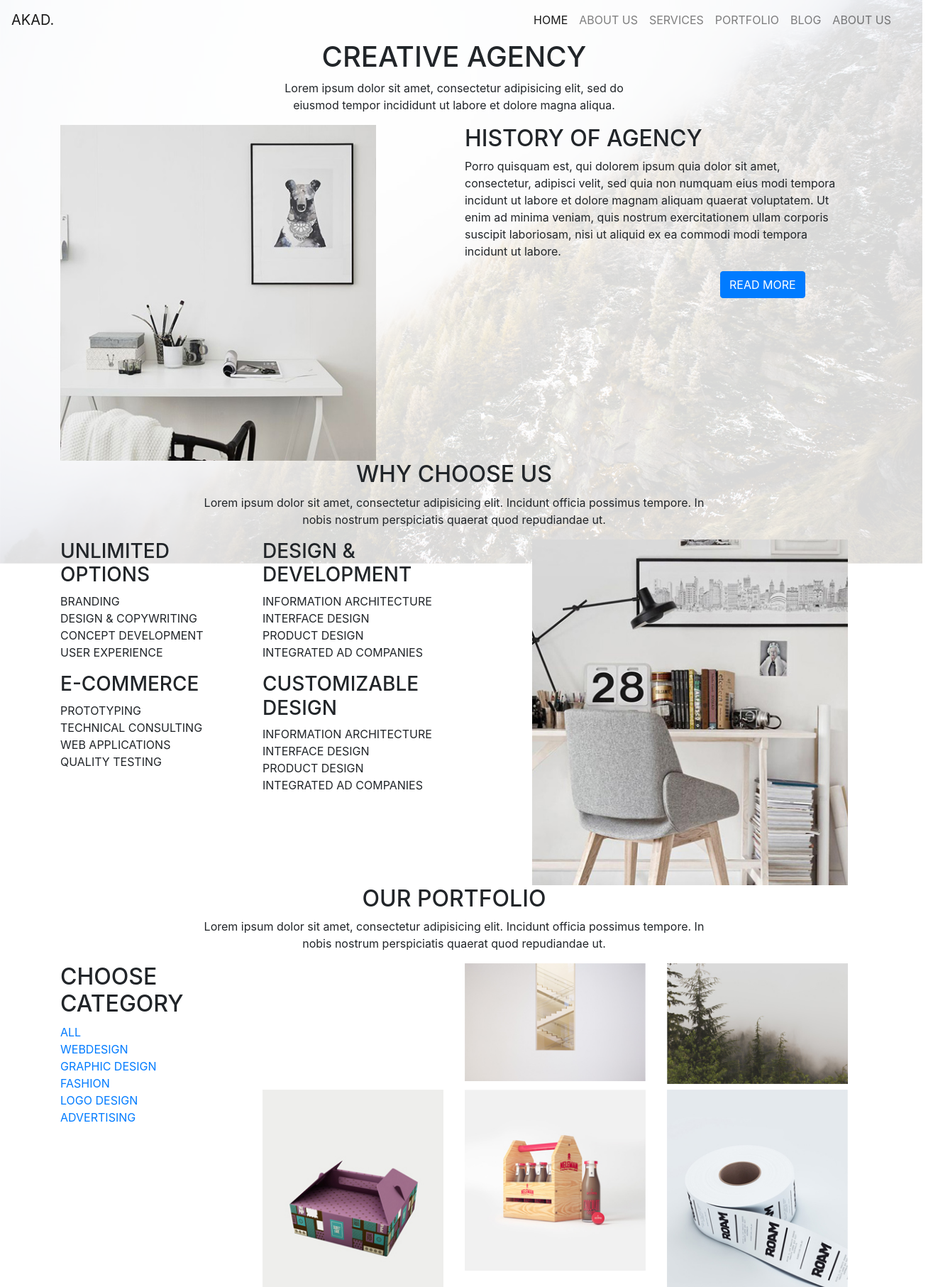
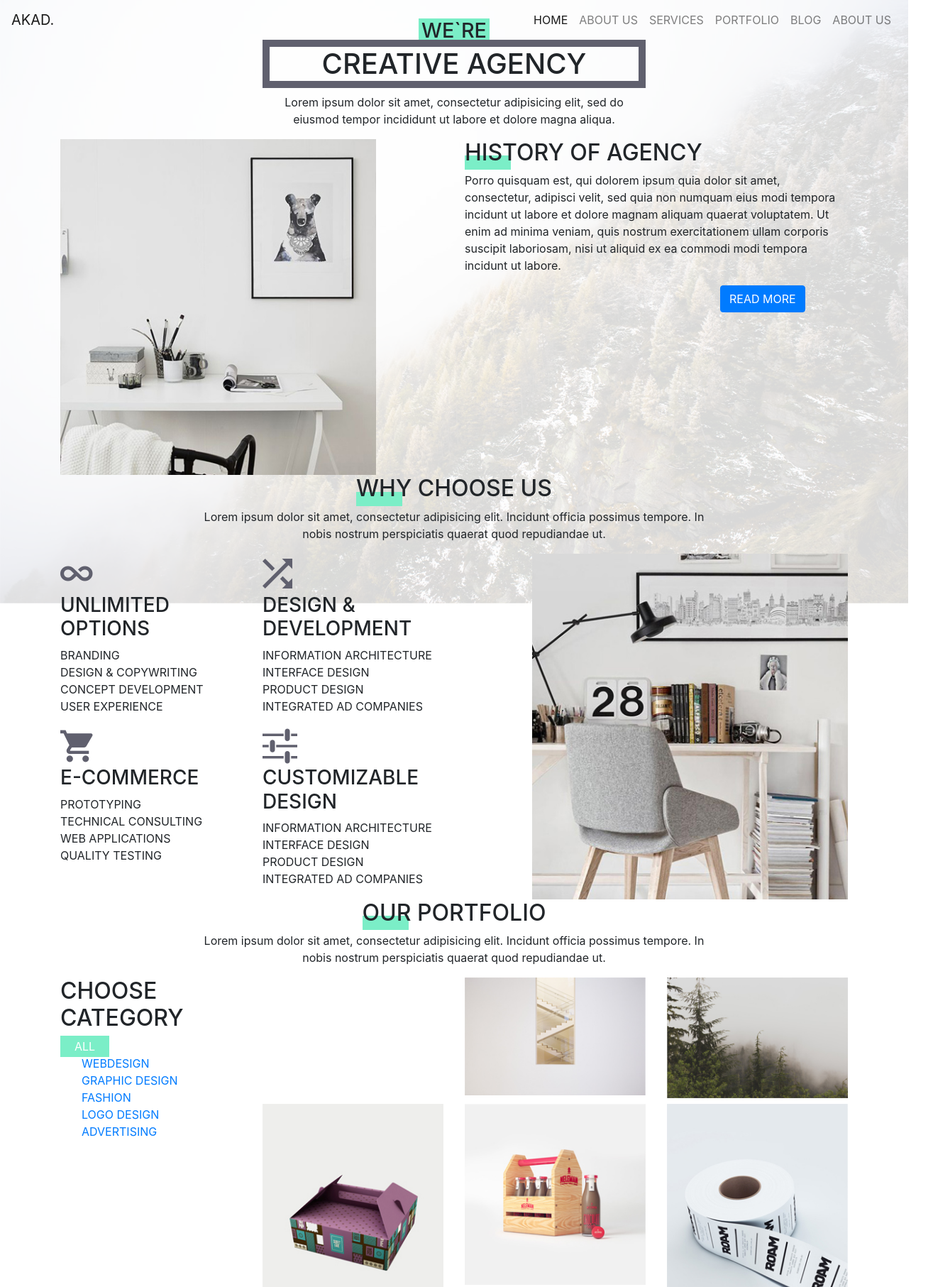
Before and after one commit to TimurTsokov/Akad, a website: page src/index.html in a window 1280 px wide. Shown: the top 1813 px of the page at 71% size, 1315 px wide, since content can reach past the window. Drawn offline with nearby package versions, Linux system fonts and the light colour scheme; files that its build step writes are made by us from their sources.

Commit message:
redact-styles

```diff
--- a/src/_footer.html
+++ b/src/_footer.html
@@ -1,13 +1,13 @@
 <footer>
-    <section class="subsribe">
+    <section class="subsribe" style="background-color:#7beec7;">
         <div class="container">
-            <div class="row">
+            <div class="row py-5">
                 <div class="col-lg-6">
                     <h2 class="text-uppercase">YOU THINK WE'RE COOL ? LET'S WORK TOGETHER</h2>
                     <a href="#" class="btn btn-secondary">get in touch</a>
                 </div>
                 <div class="col-lg-6">
-                    <form action="">
+                    <form action="" style="background-color:#fff; padding: 20px 25px">
                         <h3 class="text-uppercase">STAY INFORMED WITH OUR NEWSLETTER</h3>
                         <p>Lorem ipsum dolor sit amet, consectetur adipisicing elit. Aspernatur blanditiis cumque
                             dignissimos illum voluptas! Aliquam, architecto commodi distinctio explicabo facilis illo,
--- a/src/index.html
+++ b/src/index.html
@@ -1,23 +1,20 @@
 <!DOCTYPE html>
 <html lang="en">
 //= _head.html
-<!--<link rel="stylesheet" href="../build/css/styles.min.css">-->
+<link rel="stylesheet" href="../build/css/styles.min.css">
 <body>
 //= _header.html
+
+<div class="background-img"></div>
+
 <main>
-    <section>
-        <div class="row position-absolute opacity">
-            <div class="col">
-                <img class="img-fluid" src="img/Layer-1.jpg" alt="">
-            </div>
-        </div>
-    </section>
-	<div class="container">
+    <div class="container">
         <section>
             <div class="row justify-content-center">
                 <div class="col-md-6 text-center">
-                    <h1 class="text-uppercase">creative agency</h1>
-                    <p>Lorem ipsum dolor sit amet, consectetur adipisicing elit, sed do eiusmod tempor incididunt ut labore et dolore magna aliqua.</p>
+                    <h1 class="text-uppercase text__creative">creative agency</h1>
+                    <p>Lorem ipsum dolor sit amet, consectetur adipisicing elit, sed do eiusmod tempor incididunt ut
+                        labore et dolore magna aliqua.</p>
                 </div>
             </div>
             <div class="row">
@@ -25,8 +22,11 @@
                     <img class="img-fluid w-100" src="img/Layer-4.jpg" alt="">
                 </div>
                 <div class="col-lg-6 offset-lg-1">
-                    <h2 class="text-uppercase">HISTORY OF AGENCY</h2>
-                    <p>Porro quisquam est, qui dolorem ipsum quia dolor sit amet, consectetur, adipisci velit, sed quia non numquam eius modi tempora incidunt ut labore et dolore magnam aliquam quaerat voluptatem. Ut enim ad minima veniam, quis nostrum exercitationem ullam corporis suscipit laboriosam, nisi ut aliquid ex ea commodi modi tempora incidunt ut labore.</p>
+                    <h2 class="text-uppercase text__before">HISTORY OF AGENCY</h2>
+                    <p>Porro quisquam est, qui dolorem ipsum quia dolor sit amet, consectetur, adipisci velit, sed quia
+                        non numquam eius modi tempora incidunt ut labore et dolore magnam aliquam quaerat voluptatem. Ut
+                        enim ad minima veniam, quis nostrum exercitationem ullam corporis suscipit laboriosam, nisi ut
+                        aliquid ex ea commodi modi tempora incidunt ut labore.</p>
                     <a href="#" class="btn btn-primary offset-lg-8 text-uppercase">read more</a>
                 </div>
             </div>
@@ -34,8 +34,9 @@
         <section>
             <div class="row justify-content-center">
                 <div class="col-md-8 text-center">
-                    <h2 class="text-uppercase">Why choose us</h2>
-                    <p>Lorem ipsum dolor sit amet, consectetur adipisicing elit. Incidunt officia possimus tempore. In nobis nostrum perspiciatis quaerat quod repudiandae ut.</p>
+                    <h2 class="text-uppercase text__before">Why choose us</h2>
+                    <p>Lorem ipsum dolor sit amet, consectetur adipisicing elit. Incidunt officia possimus tempore. In
+                        nobis nostrum perspiciatis quaerat quod repudiandae ut.</p>
                 </div>
             </div>
             <div class="row">
@@ -45,6 +46,7 @@
                 <div class="col-lg-6 order-lg-first">
                     <div class="row text-uppercase">
                         <div class="col-md-6 text-center text-md-left">
+                            <i class="ion ion-md-infinite ion__choose"></i>
                             <h3>unlimited options</h3>
                             <ul class="list-unstyled">
                                 <li>Branding</li>
@@ -54,6 +56,7 @@
                             </ul>
                         </div>
                         <div class="col-md-6 text-center text-md-left">
+                            <i class="ion ion-md-shuffle ion__choose"></i>
                             <h3>DESIGN & DEVELOPMENT</h3>
                             <ul class="list-unstyled">
                                 <li>Information architecture</li>
@@ -63,6 +66,7 @@
                             </ul>
                         </div>
                         <div class="col-md-6 text-center text-md-left">
+                            <i class="ion ion-md-cart ion__choose"></i>
                             <h3>e-commerce</h3>
                             <ul class="list-unstyled">
                                 <li>Prototyping</li>
@@ -72,6 +76,7 @@
                             </ul>
                         </div>
                         <div class="col-md-6 text-center text-md-left">
+                            <i class="ion ion-md-options ion__choose"></i>
                             <h3> CUSTOMIZABLE DESIGN</h3>
                             <ul class="list-unstyled">
                                 <li>Information architecture</li>
@@ -87,20 +92,21 @@
         <section>
             <div class="row justify-content-center">
                 <div class="col-md-8 text-center">
-                    <h2 class="text-uppercase">Our portfolio</h2>
-                    <p>Lorem ipsum dolor sit amet, consectetur adipisicing elit. Incidunt officia possimus tempore. In nobis nostrum perspiciatis quaerat quod repudiandae ut.</p>
+                    <h2 class="text-uppercase text__before">Our portfolio</h2>
+                    <p>Lorem ipsum dolor sit amet, consectetur adipisicing elit. Incidunt officia possimus tempore. In
+                        nobis nostrum perspiciatis quaerat quod repudiandae ut.</p>
                 </div>
             </div>
             <div class="row">
                 <div class="col-md-3">
                     <h2 class="text-uppercase">choose category</h2>
                     <ul class="list-unstyled text-uppercase switchers">
-                        <li><a href="#" data-filter="*">all</a></li>
-                        <li><a href="#" data-filter="webdesign">webdesign</a></li>
-                        <li><a href="#" data-filter="graphicdesign">graphic design</a></li>
-                        <li><a href="#" data-filter="fashion">fashion</a></li>
-                        <li><a href="#" data-filter="logodesign">logo design</a></li>
-                        <li><a href="#" data-filter="advertising">advertising</a></li>
+                        <li class="switcher__active"><a class="no-underline" href="#" data-filter="*">all</a></li>
+                        <li><a class="no-underline" href="#" data-filter="webdesign">webdesign</a></li>
+                        <li><a class="no-underline" href="#" data-filter="graphicdesign">graphic design</a></li>
+                        <li><a class="no-underline" href="#" data-filter="fashion">fashion</a></li>
+                        <li><a class="no-underline" href="#" data-filter="logodesign">logo design</a></li>
+                        <li><a class="no-underline" href="#" data-filter="advertising">advertising</a></li>
                     </ul>
                 </div>
                 <div class="col-md-9">
--- a/src/js/scripts.js
+++ b/src/js/scripts.js
@@ -9,8 +9,8 @@ $(document).ready(function () {
         }
     });
     $('.switchers a').on('click', function (e) {
-        $('.switchers li').removeClass('active');
-        $(this).parent().addClass('active');
+        $('.switchers li').removeClass('switcher__active');
+        $(this).parent().addClass('switcher__active');
         e.preventDefault();
         var filter = $(this).attr('data-filter');
         filter = filter == '*' ? filter : '.' + filter;
--- a/src/scss/_styles.scss
+++ b/src/scss/_styles.scss
@@ -1,7 +1,17 @@
-.opacity {
+//.opacity {
+//  opacity: 0.15;
+//  top: -56px;
+//  z-index: -10;
+//}
+.background-img {
+  background: url("../img/Layer-1.jpg") no-repeat;
+  background-size: cover;
+  height: 850px;
+  width: 100%;
+  position: absolute;
+  margin-top: -56px;
+  z-index: -1;
   opacity: 0.15;
-  top: -56px;
-  z-index: -10;
 }
 
 .site-about {
@@ -10,10 +20,68 @@
   height: 500px;
   width: 100%;
   position: relative;
+  margin-top: -56px;
+  z-index: -1;
 }
 
-.ion {
+.ion__about {
   background-color: #7beec7;
   font-size: 2rem;
   color: #ffffff;
 }
+
+.ion__choose {
+  font-size: 3.5rem;
+  color: #60606e;
+}
+
+.text__before {
+  position: relative;
+  &:before {
+    content: '';
+    position: absolute;
+    width: 65px;
+    height: 20px;
+    background-color: #7beec7;
+    z-index: -1;
+    bottom: -5px;
+  }
+}
+
+.text__creative {
+  position: relative;
+  border: 10px solid #60606e;
+  &:before {
+    content: 'WE`RE';
+    font-size: 1.8rem;
+    position: absolute;
+    width: 100px;
+    height: 30px;
+    background-color: #7beec7;
+    top: -40px;
+    bottom: 0;
+    right: 0;
+    left: 50%;
+    transform: translate(-50%, 0);
+
+  }
+}
+
+.no-underline {
+  padding: 5px 20px;
+  margin-left: 10px;
+  &:hover,
+  &:focus,
+  &:active {
+    text-decoration: none !important;
+    background-color: #7beec7;
+    margin-left: 0;
+    color: #ffffff;
+  }
+}
+
+.switcher__active a {
+  background-color: #7beec7;
+  margin-left: 0;
+  color: #ffffff;
+}
```
Also changed, not shown: src/about.html (+19 -19 lines), build/about.html, build/css/styles.min.css, build/index.html, build/js/jquery-3.3.1.min.js, build/js/scripts.min.js.
